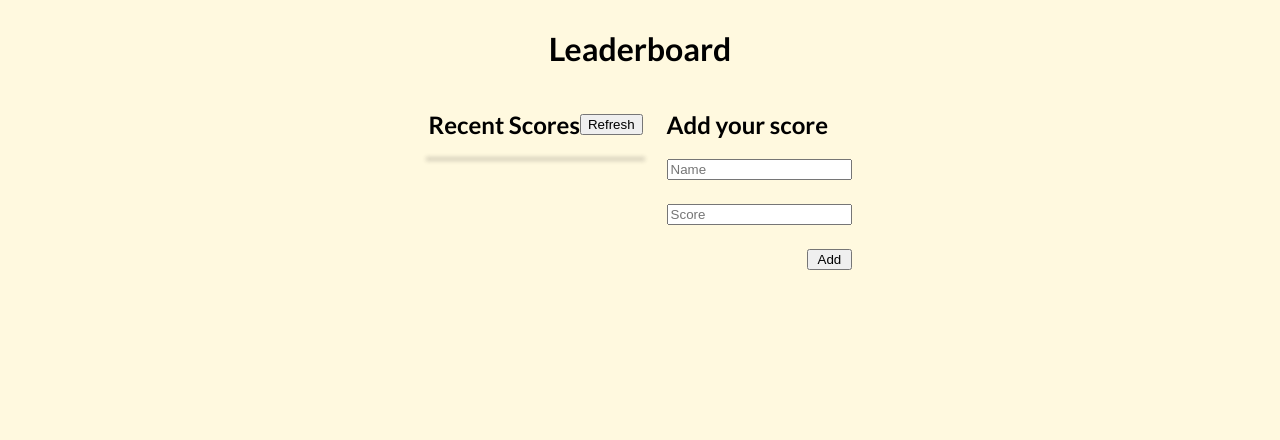
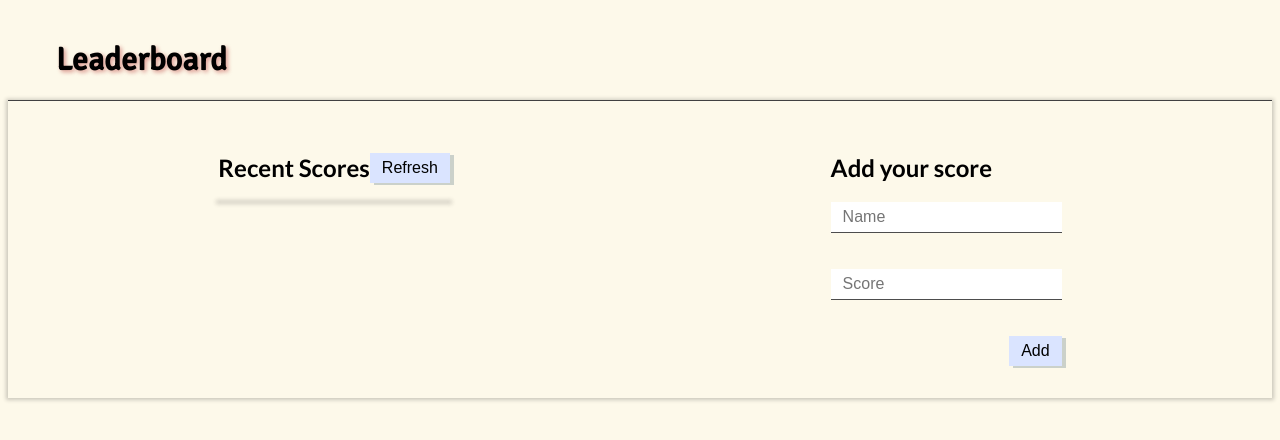
Before and after one commit to mullenlucas/leaderboard, a website built with webpack: page src/index.html in a window 1280 px wide. Built offline with nearby package versions, Linux system fonts and the light colour scheme; no server answers.

Commit message:
add styling to website

```diff
--- a/src/index.html
+++ b/src/index.html
@@ -21,8 +21,8 @@
     <div id="add-scores">
       <h2>Add your score</h2>
       <form id="add-score-form" method="post">
-        <input type="text" id="score-name"  name="name" placeholder="Name">
-        <input type="number" id="score-val" name="score" placeholder="Score">
+        <input type="text" id="score-name" class="inp" name="name" placeholder="Name">
+        <input type="number" id="score-val" class="inp" name="score" placeholder="Score">
         <input type="submit" id="btn-sub" class="btn" value="Add">
       </form>
     </div>
--- a/src/index.js
+++ b/src/index.js
@@ -33,6 +33,7 @@ const displayScores = async () => {
   ulScores.innerHTML = '';
   scoresCl.allScores.forEach((e, i) => {
     const li = document.createElement('li');
+    li.setAttribute('class', 'li-score');
     li.setAttribute('id', `id${i}`);
     li.innerText = `${e.user}: ${e.score}`;
     ulScores.appendChild(li);
--- a/src/style.css
+++ b/src/style.css
@@ -1,16 +1,30 @@
 @import url('https://fonts.googleapis.com/css2?family=Inter:wght@300;400;500&family=Lato:ital,wght@0,100;0,300;0,400;0,700;0,900;1,100;1,300;1,400;1,700;1,900&display=swap');
+@import url('https://fonts.googleapis.com/css2?family=Signika&display=swap');
 
 :root {
   --font-lato: 'Lato', sans-serif;
+  /* --font-indie: 'Indie Flower', cursive; */
+  --font-indie: 'Signika', sans-serif;
 }
 
 body {
-  background-color: rgba(255, 245, 202, 0.6);
+  background-color: rgba(252, 246, 220, 0.6);
   font-family: var(--font-lato);
   height: 100%;
   display: flex;
   flex-direction: column;
-  align-items: center;
+}
+
+header {
+  border-bottom: 1.4px solid rgb(77, 77, 77);
+}
+
+h1 {
+  font-family: var(--font-indie);
+  font-size: 2rem;
+  padding-left: 3rem;
+  margin-top: 2rem;
+  text-shadow: 2px 2px 4px rgba(168, 0, 0, 0.39);
 }
 
 #main-sec {
@@ -18,7 +32,9 @@ body {
   flex-direction: row;
   gap: 24px;
   align-items: flex-start;
-  justify-content: center;
+  justify-content: space-around;
+  box-shadow: 0 0 4px 2px rgba(0, 0, 0, 0.2);
+  padding: 2rem;
 }
 
 #rec-scores {
@@ -26,6 +42,7 @@ body {
   flex-direction: row;
   align-items: center;
   height: 100%;
+  justify-content: space-between;
 }
 
 #add-score-form {
@@ -44,7 +61,38 @@ body {
   gap: 2px;
 }
 
+.btn {
+  background-color: #dae4ff;
+  border: none;
+  color: #000;
+  padding: 6px 12px;
+  text-align: center;
+  text-decoration: none;
+  display: inline-block;
+  font-size: 16px;
+  cursor: pointer;
+  box-shadow: 4px 2px rgba(0, 54, 75, 0.2);
+}
+
+.btn:active {
+  background-color: #3e8e41;
+  box-shadow: 2px 1px #666;
+  transform: translateX(4px);
+  transform: translateY(2px);
+}
+
 #btn-sub {
-  width: 24%;
   align-self: flex-end;
 }
+
+.inp {
+  border: none;
+  border-bottom: 1px solid rgb(77, 77, 77);
+  padding: 6px 12px;
+  font-size: 16px;
+  margin-bottom: 12px;
+}
+
+.li-score {
+  padding: 2px 4px;
+}
```
